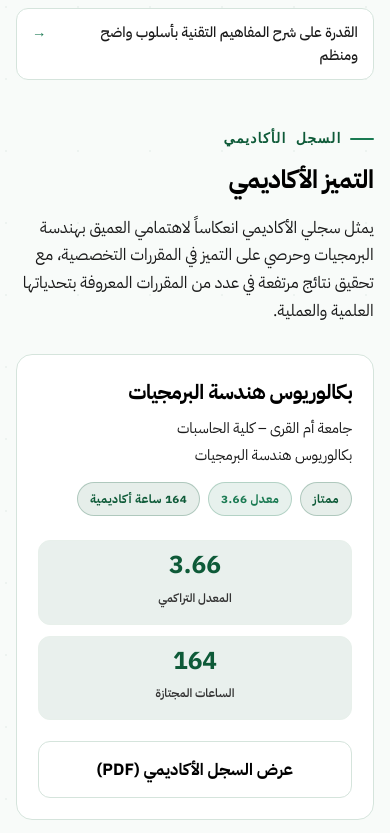
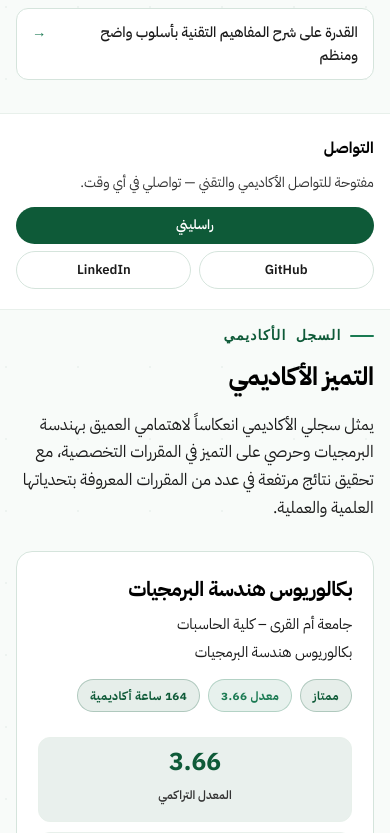
Before and after one commit to Alkabkabi1/portfolio, a plain HTML site: page index.html in a window 390 px wide. Shown: the part 1871-2704 px from the top of the page. Drawn offline with Linux system fonts and the light colour scheme.

Commit message:
betterup

```diff
--- a/i18n.js
+++ b/i18n.js
@@ -360,6 +360,7 @@ window.PORTFOLIO_I18N = {
     'impact.h4': '<strong>Architected bilingual UI</strong> — cookie locale, Inertia sharing, Svelte <code>t()</code> helper, 21× AR/EN groups, parity tests.',
 
     'contact.title': "Let's connect",
+    'contact.compact.desc': 'Open to academic or technical collaboration — reach out anytime.',
     'contact.desc': 'Interested in a Teaching Associate who brings academic excellence, clear communication, and production-quality documentation? I\'d welcome a conversation with UQU faculty.',
     'contact.email': 'Email me',
     'contact.github': 'GitHub',
@@ -730,6 +731,7 @@ window.PORTFOLIO_I18N = {
     'impact.h4': '<strong>هندسة واجهة ثنائية اللغة</strong> — Cookie للغة، مشاركة Inertia، <code>t()</code> في Svelte، 21× مجموعة عربي/إنجليزي، اختبارات تطابق.',
 
     'contact.title': 'التواصل',
+    'contact.compact.desc': 'مفتوحة للتواصل الأكاديمي والتقني — تواصلي في أي وقت.',
     'contact.desc': 'يسعدني التواصل مع المهتمين بالمجال الأكاديمي أو التقني، ومناقشة فرص التعاون أو المشاركة في المبادرات التعليمية والتطويرية.',
     'contact.email': 'راسليني',
     'contact.github': 'GitHub',
--- a/index.html
+++ b/index.html
@@ -119,6 +119,20 @@
         </ul>
       </div>
 
+    </div>
+  </section>
+
+  <section id="contact" class="contact-compact" aria-labelledby="contact-heading">
+    <div class="container fade-in">
+      <div class="contact-compact-inner">
+        <h2 id="contact-heading" class="contact-compact-title" data-i18n="contact.title">التواصل</h2>
+        <p class="contact-compact-desc" data-i18n="contact.compact.desc">مفتوحة للتواصل الأكاديمي والتقني — تواصلي في أي وقت.</p>
+        <div class="contact-compact-links">
+          <a href="https://mail.google.com/mail/u/0/?to=nora.alkabkabi@gmail.com&tf=cm" class="contact-compact-link contact-compact-link-primary" target="_blank" rel="noopener noreferrer" data-i18n="contact.email">راسليني</a>
+          <a href="https://github.com/Alkabkabi1" class="contact-compact-link" target="_blank" rel="noopener noreferrer" data-i18n="contact.github">GitHub</a>
+          <a href="https://linkedin.com/in/" class="contact-compact-link" target="_blank" rel="noopener noreferrer" data-i18n="contact.linkedin">LinkedIn</a>
+        </div>
+      </div>
     </div>
   </section>
 
@@ -244,12 +258,42 @@
       <div class="course-projects-grid">
         <article class="course-project-card">
           <div class="course-project-header">
+            <h4 data-i18n="courseproj.p18.title">خط CI/CD آمن مع DevSecOps</h4>
+            <span class="badge badge-team" data-i18n="courseproj.badge.team">مشروع جماعي</span>
+          </div>
+          <p class="course-project-course" data-i18n="courseproj.p18.course">DevOps · SE4206</p>
+          <p class="course-project-desc" data-i18n="courseproj.p18.desc">خط أنابيب GitHub Actions يفحص الثغرات تلقائياً، يبني حاوية Docker مع فحص صحة، ويرسل تنبيهات فورية عند النجاح أو الفشل.</p>
+          <a href="assets/course-projects/secure-cicd-devsecops.pdf" class="course-project-link" target="_blank" rel="noopener noreferrer" data-i18n="courseproj.link">عرض التقرير (PDF)</a>
+        </article>
+
+        <article class="course-project-card">
+          <div class="course-project-header">
+            <h4 data-i18n="courseproj.p7.title">مختبر اختبار البرمجيات — Java</h4>
+            <span class="badge badge-team" data-i18n="courseproj.badge.team">مشروع جماعي</span>
+          </div>
+          <p class="course-project-course" data-i18n="courseproj.p7.course">اختبار البرمجيات</p>
+          <p class="course-project-desc" data-i18n="courseproj.p7.desc">كتابة حالات اختبار يدوية لكود Java: التحقق من التسجيل ببيانات ناقصة وإعادة تعيين كلمة المرور.</p>
+          <a href="assets/course-projects/software-testing-lab.pdf" class="course-project-link" target="_blank" rel="noopener noreferrer" data-i18n="courseproj.link">عرض التقرير (PDF)</a>
+        </article>
+
+        <article class="course-project-card">
+          <div class="course-project-header">
             <h4 data-i18n="courseproj.p1.title">موقع Twine — تحليل الألوان</h4>
             <span class="badge badge-team" data-i18n="courseproj.badge.team">مشروع جماعي</span>
           </div>
           <p class="course-project-course" data-i18n="courseproj.p1.course">هندسة الويب</p>
           <p class="course-project-desc" data-i18n="courseproj.p1.desc">موقع تسويقي لصالون يقدّم خدمات تحليل الألوان، مع صفحات للخدمات واختبار لاكتشاف لوحة الألوان المناسبة.</p>
           <a href="assets/course-projects/twine-web-engineering.pdf" class="course-project-link" target="_blank" rel="noopener noreferrer" data-i18n="courseproj.link">عرض التقرير (PDF)</a>
+        </article>
+
+        <article class="course-project-card">
+          <div class="course-project-header">
+            <h4 data-i18n="courseproj.p13.title">طلب طعام الحرم الجامعي</h4>
+            <span class="badge badge-team" data-i18n="courseproj.badge.team">مشروع جماعي</span>
+          </div>
+          <p class="course-project-course" data-i18n="courseproj.p13.course">موضوعات مختارة في هندسة البرمجيات</p>
+          <p class="course-project-desc" data-i18n="courseproj.p13.desc">معمارية Microservices لطلب وجبات الحرم: CI/CD، توصيات ذكية، وتبنّي مبادئ البرمجيات الخضراء.</p>
+          <a href="assets/course-projects/campus-food-ordering-microservices.pdf" class="course-project-link" target="_blank" rel="noopener noreferrer" data-i18n="courseproj.link">عرض التقرير (PDF)</a>
         </article>
 
         <article class="course-project-card">
@@ -264,12 +308,12 @@
 
         <article class="course-project-card">
           <div class="course-project-header">
-            <h4 data-i18n="courseproj.p3.title">نظام المنطقة الخضراء</h4>
+            <h4 data-i18n="courseproj.p14.title">خط أنابيب هندسة البيانات</h4>
             <span class="badge badge-team" data-i18n="courseproj.badge.team">مشروع جماعي</span>
           </div>
-          <p class="course-project-course" data-i18n="courseproj.p3.course">تصميم وإنشاء البرمجيات</p>
-          <p class="course-project-desc" data-i18n="courseproj.p3.desc">توثيق حالات استخدام لنظام مراقبة المنطقة الخضراء: التصاريح، الغرامات، ونقاط المراقبة.</p>
-          <a href="assets/course-projects/software-design-green-zone.pdf" class="course-project-link" target="_blank" rel="noopener noreferrer" data-i18n="courseproj.link">عرض التقرير (PDF)</a>
+          <p class="course-project-course" data-i18n="courseproj.p14.course">هندسة البيانات</p>
+          <p class="course-project-desc" data-i18n="courseproj.p14.desc">لوحة تحكم لأنماط حياة الطلاب — معالجة بيانات عبر SQLite وTinyDB وعرض تفاعلي بـ Streamlit.</p>
+          <a href="assets/course-projects/data-engineering-lifestyle-dashboard.pdf" class="course-project-link" target="_blank" rel="noopener noreferrer" data-i18n="courseproj.link">عرض التقرير (PDF)</a>
         </article>
 
         <article class="course-project-card">
@@ -284,12 +328,22 @@
 
         <article class="course-project-card">
           <div class="course-project-header">
-            <h4 data-i18n="courseproj.p5.title">حلّال البرمجة الخطية</h4>
+            <h4 data-i18n="courseproj.p12.title">نظام حجز الرحلات</h4>
             <span class="badge badge-team" data-i18n="courseproj.badge.team">مشروع جماعي</span>
           </div>
-          <p class="course-project-course" data-i18n="courseproj.p5.course">بحوث العمليات</p>
-          <p class="course-project-desc" data-i18n="courseproj.p5.desc">برنامج Python يقرأ دالة الهدف والقيود ويحلّ مسائل البرمجة الخطية باستخدام حذف Gaussian.</p>
-          <a href="assets/course-projects/operational-research-lp-solver.pdf" class="course-project-link" target="_blank" rel="noopener noreferrer" data-i18n="courseproj.link">عرض التقرير (PDF)</a>
+          <p class="course-project-course" data-i18n="courseproj.p12.course">تصميم وإنشاء البرمجيات</p>
+          <p class="course-project-desc" data-i18n="courseproj.p12.desc">تصميم نظام حجز رحلات يربط الركاب بالسائقين: خرائط، مدفوعات، وإدارة الرحلات عبر تطبيق وويب.</p>
+          <a href="assets/course-projects/software-design-ride-booking.pdf" class="course-project-link" target="_blank" rel="noopener noreferrer" data-i18n="courseproj.link">عرض التقرير (PDF)</a>
+        </article>
+
+        <article class="course-project-card">
+          <div class="course-project-header">
+            <h4 data-i18n="courseproj.p3.title">نظام المنطقة الخضراء</h4>
+            <span class="badge badge-team" data-i18n="courseproj.badge.team">مشروع جماعي</span>
+          </div>
+          <p class="course-project-course" data-i18n="courseproj.p3.course">تصميم وإنشاء البرمجيات</p>
+          <p class="course-project-desc" data-i18n="courseproj.p3.desc">توثيق حالات استخدام لنظام مراقبة المنطقة الخضراء: التصاريح، الغرامات، ونقاط المراقبة.</p>
+          <a href="assets/course-projects/software-design-green-zone.pdf" class="course-project-link" target="_blank" rel="noopener noreferrer" data-i18n="courseproj.link">عرض التقرير (PDF)</a>
         </article>
 
         <article class="course-project-card">
@@ -304,12 +358,42 @@
 
         <article class="course-project-card">
           <div class="course-project-header">
-            <h4 data-i18n="courseproj.p7.title">مختبر اختبار البرمجيات — Java</h4>
+            <h4 data-i18n="courseproj.p11.title">هجمات Clickjacking</h4>
             <span class="badge badge-team" data-i18n="courseproj.badge.team">مشروع جماعي</span>
           </div>
-          <p class="course-project-course" data-i18n="courseproj.p7.course">اختبار البرمجيات</p>
-          <p class="course-project-desc" data-i18n="courseproj.p7.desc">كتابة حالات اختبار يدوية لكود Java: التحقق من التسجيل ببيانات ناقصة وإعادة تعيين كلمة المرور.</p>
-          <a href="assets/course-projects/software-testing-lab.pdf" class="course-project-link" target="_blank" rel="noopener noreferrer" data-i18n="courseproj.link">عرض التقرير (PDF)</a>
+          <p class="course-project-course" data-i18n="courseproj.p11.course">أمن تطبيقات الويب</p>
+          <p class="course-project-desc" data-i18n="courseproj.p11.desc">تقرير بحثي عن هجمات إعادة توجيه النقرات: آلية العمل، أمثلة واقعية، والإجراءات الوقائية للمطورين والمستخدمين.</p>
+          <a href="assets/course-projects/clickjacking-security.pdf" class="course-project-link" target="_blank" rel="noopener noreferrer" data-i18n="courseproj.link">عرض التقرير (PDF)</a>
+        </article>
+
+        <article class="course-project-card">
+          <div class="course-project-header">
+            <h4 data-i18n="courseproj.p10.title">تحليل واجهة المستخدم والاستخدام</h4>
+            <span class="badge badge-team" data-i18n="courseproj.badge.team">مشروع جماعي</span>
+          </div>
+          <p class="course-project-course" data-i18n="courseproj.p10.course">متطلبات البرمجيات</p>
+          <p class="course-project-desc" data-i18n="courseproj.p10.desc">تقرير عن تقنيات تحليل الواجهات: اختبار قابلية الاستخدام، التقييم الإرشادي، المقابلات، وتحليل المهام.</p>
+          <a href="assets/course-projects/ui-analysis.pdf" class="course-project-link" target="_blank" rel="noopener noreferrer" data-i18n="courseproj.link">عرض التقرير (PDF)</a>
+        </article>
+
+        <article class="course-project-card">
+          <div class="course-project-header">
+            <h4 data-i18n="courseproj.p5.title">حلّال البرمجة الخطية</h4>
+            <span class="badge badge-team" data-i18n="courseproj.badge.team">مشروع جماعي</span>
+          </div>
+          <p class="course-project-course" data-i18n="courseproj.p5.course">بحوث العمليات</p>
+          <p class="course-project-desc" data-i18n="courseproj.p5.desc">برنامج Python يقرأ دالة الهدف والقيود ويحلّ مسائل البرمجة الخطية باستخدام حذف Gaussian.</p>
+          <a href="assets/course-projects/operational-research-lp-solver.pdf" class="course-project-link" target="_blank" rel="noopener noreferrer" data-i18n="courseproj.link">عرض التقرير (PDF)</a>
+        </article>
+
+        <article class="course-project-card">
+          <div class="course-project-header">
+            <h4 data-i18n="courseproj.p15.title">نظام فندق القطط</h4>
+            <span class="badge badge-team" data-i18n="courseproj.badge.team">مشروع جماعي</span>
+          </div>
+          <p class="course-project-course" data-i18n="courseproj.p15.course">إدارة المشاريع</p>
+          <p class="course-project-desc" data-i18n="courseproj.p15.desc">خطة مشروع لفندق قطط: أصحاب المصلحة، المتطلبات، نطاق العمل، وسجل المخاطر.</p>
+          <a href="assets/course-projects/project-management-cat-hotel.pdf" class="course-project-link" target="_blank" rel="noopener noreferrer" data-i18n="courseproj.link">عرض التقرير (PDF)</a>
         </article>
 
         <article class="course-project-card">
@@ -324,6 +408,16 @@
 
         <article class="course-project-card">
           <div class="course-project-header">
+            <h4 data-i18n="courseproj.p17.title">قابلية توسّع البرمجيات</h4>
+            <span class="badge badge-team" data-i18n="courseproj.badge.team">مشروع جماعي</span>
+          </div>
+          <p class="course-project-course" data-i18n="courseproj.p17.course">جودة البرمجيات</p>
+          <p class="course-project-desc" data-i18n="courseproj.p17.desc">عرض جماعي عن Scalability — التعريف، الأنواع، العوامل المؤثرة، والتحديات مقابل الأداء.</p>
+          <a href="assets/course-projects/software-scalability.pdf" class="course-project-link" target="_blank" rel="noopener noreferrer" data-i18n="courseproj.link">عرض التقرير (PDF)</a>
+        </article>
+
+        <article class="course-project-card">
+          <div class="course-project-header">
             <h4 data-i18n="courseproj.p9.title">وظائف البرمجيات</h4>
             <span class="badge badge-team" data-i18n="courseproj.badge.team">مشروع جماعي</span>
           </div>
@@ -334,92 +428,12 @@
 
         <article class="course-project-card">
           <div class="course-project-header">
-            <h4 data-i18n="courseproj.p10.title">تحليل واجهة المستخدم والاستخدام</h4>
-            <span class="badge badge-team" data-i18n="courseproj.badge.team">مشروع جماعي</span>
-          </div>
-          <p class="course-project-course" data-i18n="courseproj.p10.course">متطلبات البرمجيات</p>
-          <p class="course-project-desc" data-i18n="courseproj.p10.desc">تقرير عن تقنيات تحليل الواجهات: اختبار قابلية الاستخدام، التقييم الإرشادي، المقابلات، وتحليل المهام.</p>
-          <a href="assets/course-projects/ui-analysis.pdf" class="course-project-link" target="_blank" rel="noopener noreferrer" data-i18n="courseproj.link">عرض التقرير (PDF)</a>
-        </article>
-
-        <article class="course-project-card">
-          <div class="course-project-header">
-            <h4 data-i18n="courseproj.p11.title">هجمات Clickjacking</h4>
-            <span class="badge badge-team" data-i18n="courseproj.badge.team">مشروع جماعي</span>
-          </div>
-          <p class="course-project-course" data-i18n="courseproj.p11.course">أمن تطبيقات الويب</p>
-          <p class="course-project-desc" data-i18n="courseproj.p11.desc">تقرير بحثي عن هجمات إعادة توجيه النقرات: آلية العمل، أمثلة واقعية، والإجراءات الوقائية للمطورين والمستخدمين.</p>
-          <a href="assets/course-projects/clickjacking-security.pdf" class="course-project-link" target="_blank" rel="noopener noreferrer" data-i18n="courseproj.link">عرض التقرير (PDF)</a>
-        </article>
-
-        <article class="course-project-card">
-          <div class="course-project-header">
-            <h4 data-i18n="courseproj.p12.title">نظام حجز الرحلات</h4>
-            <span class="badge badge-team" data-i18n="courseproj.badge.team">مشروع جماعي</span>
-          </div>
-          <p class="course-project-course" data-i18n="courseproj.p12.course">تصميم وإنشاء البرمجيات</p>
-          <p class="course-project-desc" data-i18n="courseproj.p12.desc">تصميم نظام حجز رحلات يربط الركاب بالسائقين: خرائط، مدفوعات، وإدارة الرحلات عبر تطبيق وويب.</p>
-          <a href="assets/course-projects/software-design-ride-booking.pdf" class="course-project-link" target="_blank" rel="noopener noreferrer" data-i18n="courseproj.link">عرض التقرير (PDF)</a>
-        </article>
-
-        <article class="course-project-card">
-          <div class="course-project-header">
-            <h4 data-i18n="courseproj.p13.title">طلب طعام الحرم الجامعي</h4>
-            <span class="badge badge-team" data-i18n="courseproj.badge.team">مشروع جماعي</span>
-          </div>
-          <p class="course-project-course" data-i18n="courseproj.p13.course">موضوعات مختارة في هندسة البرمجيات</p>
-          <p class="course-project-desc" data-i18n="courseproj.p13.desc">معمارية Microservices لطلب وجبات الحرم: CI/CD، توصيات ذكية، وتبنّي مبادئ البرمجيات الخضراء.</p>
-          <a href="assets/course-projects/campus-food-ordering-microservices.pdf" class="course-project-link" target="_blank" rel="noopener noreferrer" data-i18n="courseproj.link">عرض التقرير (PDF)</a>
-        </article>
-
-        <article class="course-project-card">
-          <div class="course-project-header">
-            <h4 data-i18n="courseproj.p14.title">خط أنابيب هندسة البيانات</h4>
-            <span class="badge badge-team" data-i18n="courseproj.badge.team">مشروع جماعي</span>
-          </div>
-          <p class="course-project-course" data-i18n="courseproj.p14.course">هندسة البيانات</p>
-          <p class="course-project-desc" data-i18n="courseproj.p14.desc">لوحة تحكم لأنماط حياة الطلاب — معالجة بيانات عبر SQLite وTinyDB وعرض تفاعلي بـ Streamlit.</p>
-          <a href="assets/course-projects/data-engineering-lifestyle-dashboard.pdf" class="course-project-link" target="_blank" rel="noopener noreferrer" data-i18n="courseproj.link">عرض التقرير (PDF)</a>
-        </article>
-
-        <article class="course-project-card">
-          <div class="course-project-header">
-            <h4 data-i18n="courseproj.p15.title">نظام فندق القطط</h4>
-            <span class="badge badge-team" data-i18n="courseproj.badge.team">مشروع جماعي</span>
-          </div>
-          <p class="course-project-course" data-i18n="courseproj.p15.course">إدارة المشاريع</p>
-          <p class="course-project-desc" data-i18n="courseproj.p15.desc">خطة مشروع لفندق قطط: أصحاب المصلحة، المتطلبات، نطاق العمل، وسجل المخاطر.</p>
-          <a href="assets/course-projects/project-management-cat-hotel.pdf" class="course-project-link" target="_blank" rel="noopener noreferrer" data-i18n="courseproj.link">عرض التقرير (PDF)</a>
-        </article>
-
-        <article class="course-project-card">
-          <div class="course-project-header">
             <h4 data-i18n="courseproj.p16.title">الحوسبة المكانية والكمية</h4>
             <span class="badge badge-team" data-i18n="courseproj.badge.team">مشروع جماعي</span>
           </div>
           <p class="course-project-course" data-i18n="courseproj.p16.course">التقنيات الناشئة</p>
           <p class="course-project-desc" data-i18n="courseproj.p16.desc">عرض جماعي عن Spatial Computing وQuantum Computing وتأثيرهما على مستقبل هندسة البرمجيات.</p>
           <a href="assets/course-projects/emerging-tech-spatial-quantum.pdf" class="course-project-link" target="_blank" rel="noopener noreferrer" data-i18n="courseproj.link">عرض التقرير (PDF)</a>
-        </article>
-
-        <article class="course-project-card">
-          <div class="course-project-header">
-            <h4 data-i18n="courseproj.p17.title">قابلية توسّع البرمجيات</h4>
-            <span class="badge badge-team" data-i18n="courseproj.badge.team">مشروع جماعي</span>
-          </div>
-          <p class="course-project-course" data-i18n="courseproj.p17.course">جودة البرمجيات</p>
-          <p class="course-project-desc" data-i18n="courseproj.p17.desc">عرض جماعي عن Scalability — التعريف، الأنواع، العوامل المؤثرة، والتحديات مقابل الأداء.</p>
-          <a href="assets/course-projects/software-scalability.pdf" class="course-project-link" target="_blank" rel="noopener noreferrer" data-i18n="courseproj.link">عرض التقرير (PDF)</a>
-        </article>
-
-        <article class="course-project-card">
-          <div class="course-project-header">
-            <h4 data-i18n="courseproj.p18.title">خط CI/CD آمن مع DevSecOps</h4>
-            <span class="badge badge-team" data-i18n="courseproj.badge.team">مشروع جماعي</span>
-          </div>
-          <p class="course-project-course" data-i18n="courseproj.p18.course">DevOps · SE4206</p>
-          <p class="course-project-desc" data-i18n="courseproj.p18.desc">خط أنابيب GitHub Actions يفحص الثغرات تلقائياً، يبني حاوية Docker مع فحص صحة، ويرسل تنبيهات فورية عند النجاح أو الفشل.</p>
-          <a href="assets/course-projects/secure-cicd-devsecops.pdf" class="course-project-link" target="_blank" rel="noopener noreferrer" data-i18n="courseproj.link">عرض التقرير (PDF)</a>
         </article>
       </div>
 
@@ -969,20 +983,6 @@
     </div>
   </section>
 
-  <section id="contact" class="section">
-    <div class="container fade-in">
-      <div class="contact-card">
-        <h2 data-i18n="contact.title">التواصل</h2>
-        <p data-i18n="contact.desc">يسعدني التواصل مع المهتمين بالمجال الأكاديمي أو التقني، ومناقشة فرص التعاون أو المشاركة في المبادرات التعليمية والتطويرية.</p>
-        <div class="contact-links">
-          <a href="https://mail.google.com/mail/u/0/?to=nora.alkabkabi@gmail.com&tf=cm" class="btn btn-primary" target="_blank" rel="noopener noreferrer" data-i18n="contact.email">راسليني</a>
-          <a href="https://github.com/Alkabkabi1" class="btn btn-ghost" target="_blank" rel="noopener noreferrer" data-i18n="contact.github">GitHub</a>
-          <a href="https://linkedin.com/in/" class="btn btn-ghost" target="_blank" rel="noopener noreferrer" data-i18n="contact.linkedin">LinkedIn</a>
-        </div>
-      </div>
-    </div>
-  </section>
-
   <footer class="footer">
     <div class="container">
       <p data-i18n="footer.copy">© 2026 نورة محمد الكبكبي</p>
--- a/styles.css
+++ b/styles.css
@@ -1444,7 +1444,76 @@ code {
   color: var(--text);
 }
 
-/* Contact */
+/* Contact — compact strip (early on page) */
+
+.contact-compact {
+  padding: 1.25rem 0;
+  background: var(--bg-elevated);
+  border-block: 1px solid var(--border-subtle);
+}
+
+.contact-compact-inner {
+  display: flex;
+  flex-wrap: wrap;
+  align-items: center;
+  gap: 0.75rem 1.25rem;
+}
+
+.contact-compact-title {
+  margin: 0;
+  font-size: 0.95rem;
+  font-weight: 700;
+  color: var(--text);
+  white-space: nowrap;
+}
+
+.contact-compact-desc {
+  margin: 0;
+  flex: 1;
+  min-width: min(100%, 220px);
+  font-size: 0.85rem;
+  color: var(--text-dim);
+  line-height: 1.5;
+}
+
+.contact-compact-links {
+  display: flex;
+  flex-wrap: wrap;
+  gap: 0.45rem;
+  margin-inline-start: auto;
+}
+
+.contact-compact-link {
+  display: inline-flex;
+  align-items: center;
+  padding: 0.4rem 0.8rem;
+  font-size: 0.8rem;
+  font-weight: 600;
+  color: var(--text-muted);
+  background: var(--bg-card);
+  border: 1px solid var(--border);
+  border-radius: 100px;
+  text-decoration: none;
+  transition: border-color 0.15s, color 0.15s, background 0.15s;
+}
+
+.contact-compact-link:hover {
+  border-color: var(--accent);
+  color: var(--accent);
+}
+
+.contact-compact-link-primary {
+  background: var(--btn-primary-bg);
+  color: var(--btn-primary-text);
+  border-color: transparent;
+}
+
+.contact-compact-link-primary:hover {
+  background: var(--btn-primary-hover);
+  color: var(--btn-primary-text);
+}
+
+/* Contact — full card (legacy, kept if reused) */
 
 .contact-card {
   text-align: center;
@@ -2704,6 +2773,25 @@ code {
     justify-content: center;
   }
 
+  .contact-compact-inner {
+    flex-direction: column;
+    align-items: stretch;
+  }
+
+  .contact-compact-links {
+    margin-inline-start: 0;
+  }
+
+  .contact-compact-link {
+    justify-content: center;
+    flex: 1;
+    min-width: calc(50% - 0.25rem);
+  }
+
+  .contact-compact-link-primary {
+    min-width: 100%;
+  }
+
   .focus-list li {
     padding: 0.75rem 0.9rem;
     font-size: 0.88rem;
```
